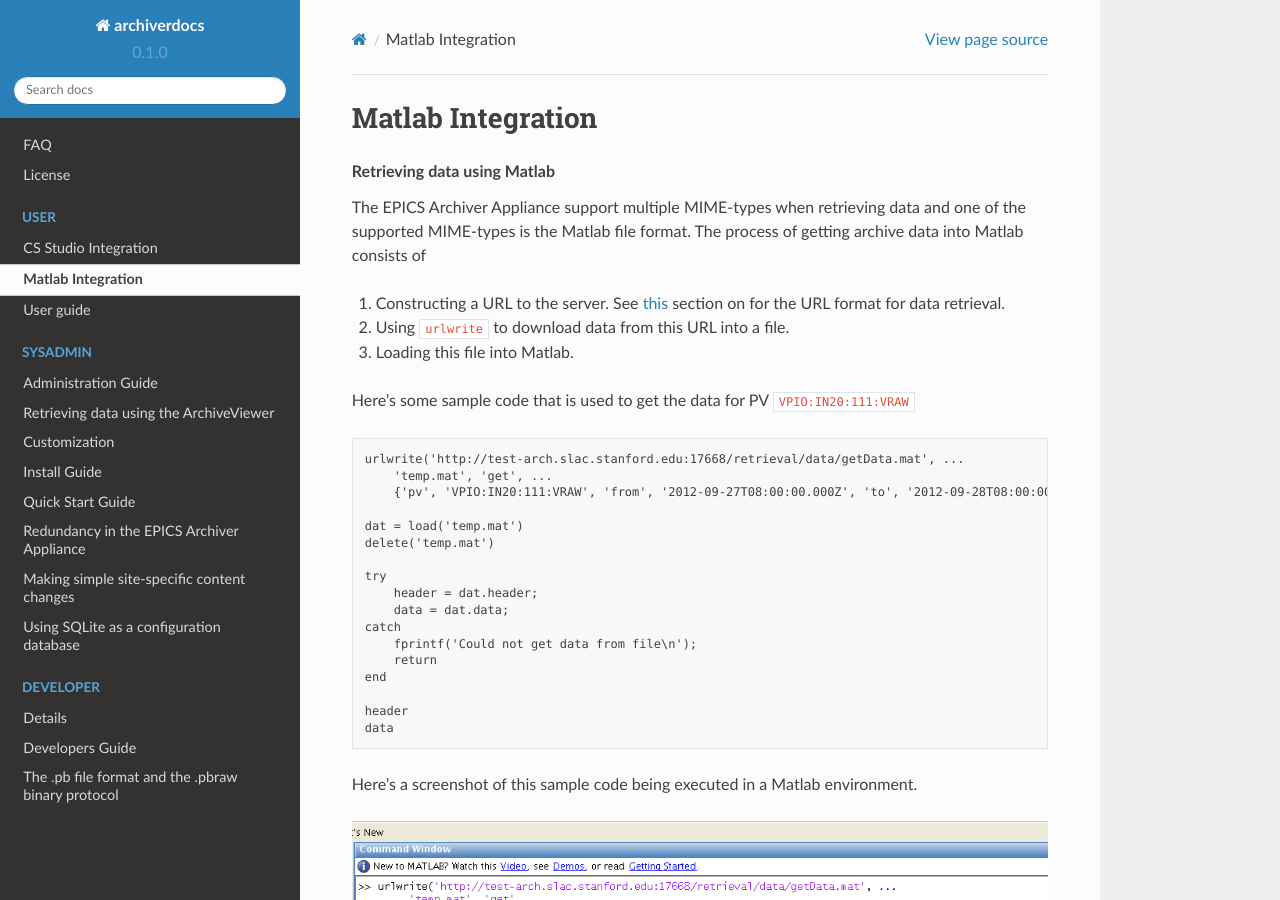
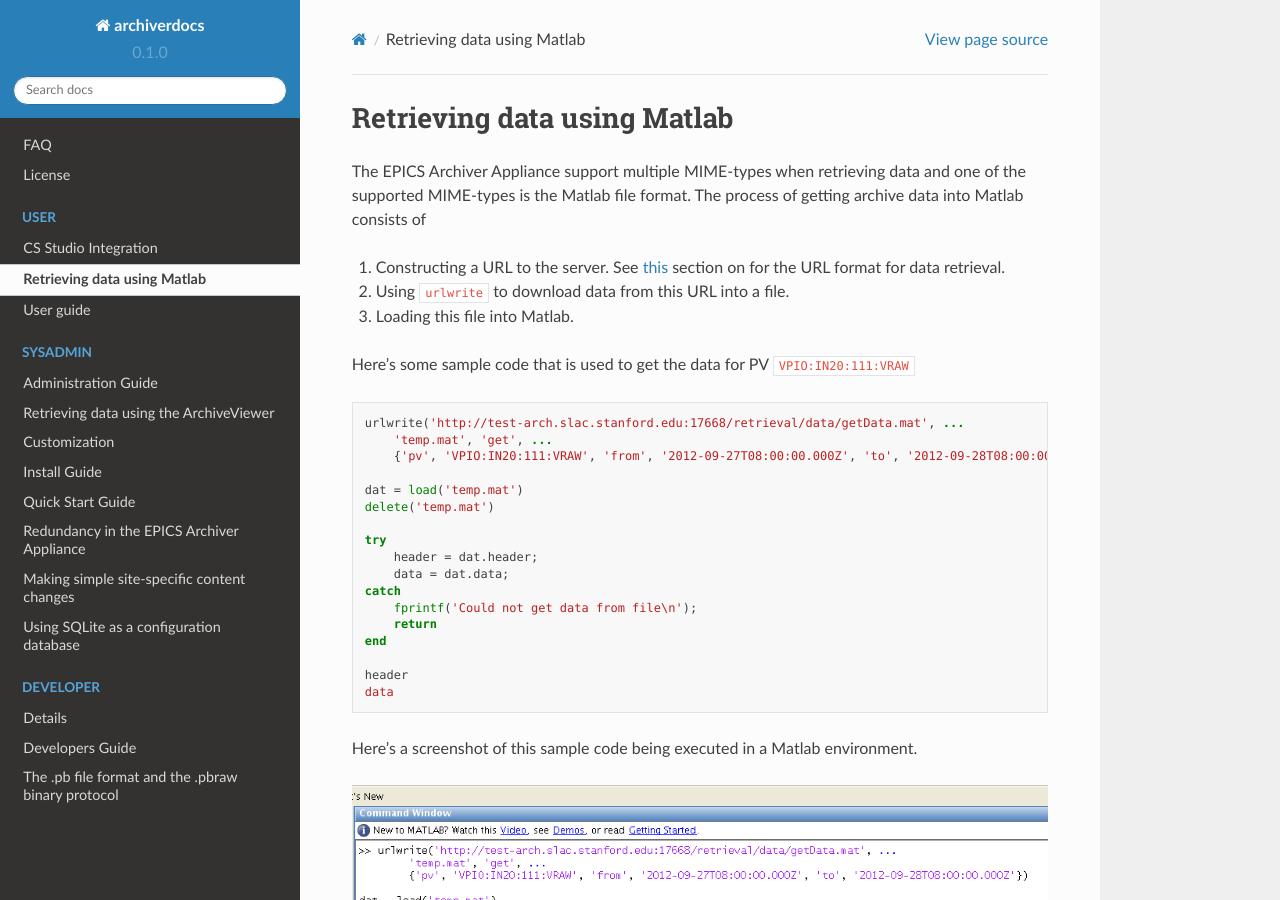
Before and after one commit to jacomago/archiver_docs_temp, a Sphinx documentation site: the page built from docs/source/user/matlab.md, in a window 1280 px wide and 900 px high. Built offline with Sphinx 7.4.7 and the Read the Docs theme 2.0.0, drawn with Linux system fonts in a browser that asks for light colours.

Commit message:
matlab fix

````diff
--- a/docs/source/user/matlab.md
+++ b/docs/source/user/matlab.md
@@ -1,69 +1,59 @@
-# Matlab Integration
-
-
-::::: container
-::: section
-### Retrieving data using Matlab
+# Retrieving data using Matlab
 
 The EPICS Archiver Appliance support multiple MIME-types when retrieving
 data and one of the supported MIME-types is the Matlab file format. The
 process of getting archive data into Matlab consists of
 
-1.  Constructing a URL to the server. See
+1. Constructing a URL to the server. See
     [this](userguide.html#retrieval_url_formula) section on for the URL
     format for data retrieval.
-2.  Using `urlwrite` to download data from this URL into a file.
-3.  Loading this file into Matlab.
+2. Using `urlwrite` to download data from this URL into a file.
+3. Loading this file into Matlab.
 
 Here\'s some sample code that is used to get the data for PV
 `VPIO:IN20:111:VRAW`
 
+```matlab
+urlwrite('http://test-arch.slac.stanford.edu:17668/retrieval/data/getData.mat', ...
+    'temp.mat', 'get', ...
+    {'pv', 'VPIO:IN20:111:VRAW', 'from', '2012-09-27T08:00:00.000Z', 'to', '2012-09-28T08:00:00.000Z'})
 
-    urlwrite('http://test-arch.slac.stanford.edu:17668/retrieval/data/getData.mat', ...
-        'temp.mat', 'get', ...
-        {'pv', 'VPIO:IN20:111:VRAW', 'from', '2012-09-27T08:00:00.000Z', 'to', '2012-09-28T08:00:00.000Z'})
+dat = load('temp.mat')
+delete('temp.mat')
 
-    dat = load('temp.mat')
-    delete('temp.mat')
+try
+    header = dat.header;
+    data = dat.data;
+catch
+    fprintf('Could not get data from file\n');
+    return
+end
 
-    try
-        header = dat.header;
-        data = dat.data;
-    catch
-        fprintf('Could not get data from file\n');
-        return
-    end
-
-    header
-    data
+header
+data
+```
 
 Here\'s a screenshot of this sample code being executed in a Matlab
 environment.
 
 ![image](../images/matlab1.png)
-:::
-
-<div>
 
 The `.mat` response contains two objects, a header and a data object.
 
--   The header object is indexed by the string `header` and is a
+- The header object is indexed by the string `header` and is a
     MLStructure with fields containing some provenance information.
--   The data object is indexed by the string `data` and is a MLStructure
+- The data object is indexed by the string `data` and is a MLStructure
     with these fields.
-    1.  `epochSeconds` - contains Java epoch seconds as a 1x1 uint64
+    1. `epochSeconds` - contains Java epoch seconds as a 1x1 uint64
         array. The times are in UTC; so any conversion to local time
         needs to happen at the client.
-    2.  `values` - contains the values for the samples. All scalars come
+    2. `values` - contains the values for the samples. All scalars come
         as a 1x1 double array. Waveforms come as a 1x*elementcount*
         double array where *elementcount* is the EPICS element count of
         the waveform.
-    3.  `nanos` - contains the nano second value of the EPICS record
+    3. `nanos` - contains the nano second value of the EPICS record
         processing timestamp as a 1x1 uint64 array. Some installations
         embed the beam code/pulse id into this field.
-    4.  `isDST` - contains booleans that indicate if the time indicated
+    4. `isDST` - contains booleans that indicate if the time indicated
         by `epochSeconds` was in daylight savings time in the timezone
         of the server.
-
-</div>
-:::::
````
